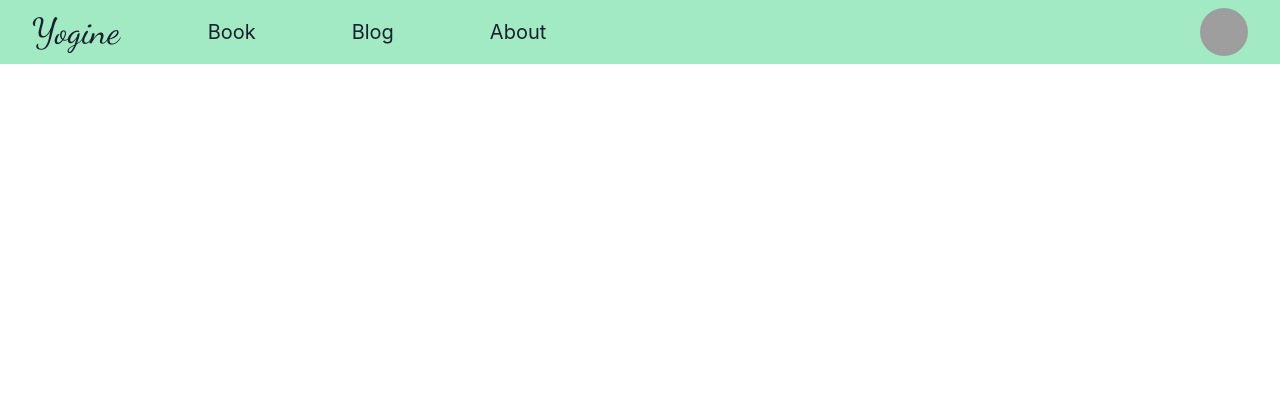
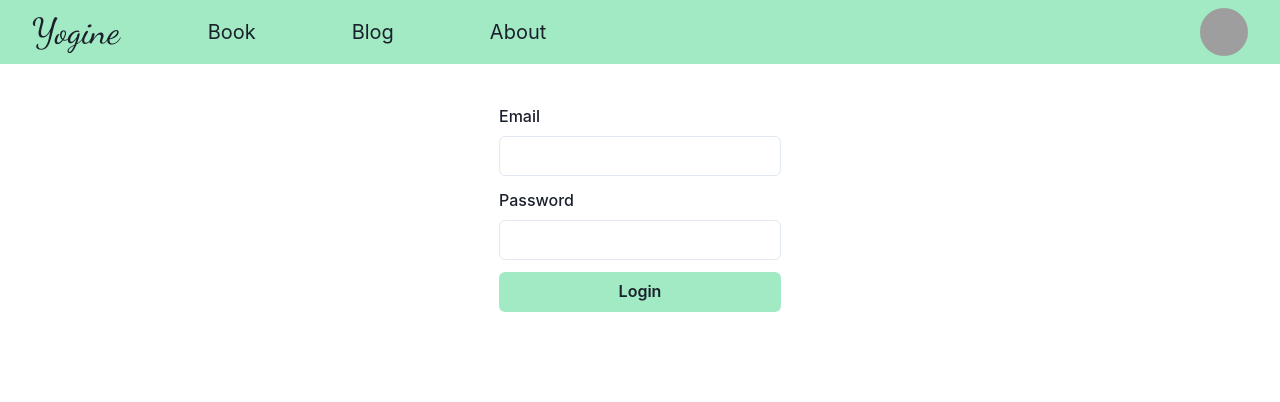
Before and after one commit to martinfaucheux/Yoga-app, a React (Create React App) app in the folder frontend/: page /login in a window 1280 px wide. Shown: the top 402 px of the page. Built offline with nearby package versions, Linux system fonts and the light colour scheme; grey boxes are pictures that could not be loaded.

Commit message:
add basic login components

```diff
--- a/frontend/src/App.js
+++ b/frontend/src/App.js
@@ -5,6 +5,7 @@ import SimpleNavbar from "./components/SimpleNavbar";
 import SessionDetailPage from "./components/SessionDetailPage";
 import BlogPage from "./components/BlogPage";
 import AboutPage from "./components/AboutPage";
+import LoginPage from "./components/LoginPage";
 import CornerPicture from "./components/CornerPicture";
 import {
   BrowserRouter as Router,
@@ -36,6 +37,7 @@ const MainContent = () => {
   return (
     <Routes>
       <Route path="/" element={<Navigate to="sessions/" />} />
+      <Route path="/login" element={<LoginPage />} />
       <Route path="/sessions" element={<SessionCardBoard />} />
       <Route path="/sessions/:sessionId" element={<SessionDetailPage />} />
       <Route path="/blog" element={<BlogPage />} />
--- /dev/null
+++ b/frontend/src/components/LoginPage.js
@@ -0,0 +1,68 @@
+import React, { useState } from "react";
+import {
+  Button,
+  Input,
+  FormControl,
+  FormLabel,
+  Center,
+  Stack,
+} from "@chakra-ui/react";
+import axios from "axios";
+
+const LoginPage = () => {
+  const [email, setEmail] = useState("");
+  const [password, setPassword] = useState("");
+  const [accessToken, setAccessToken] = useState("");
+  const [refreshToken, setRefreshToken] = useState("");
+
+  const handleLogin = async () => {
+    try {
+      const response = await axios.post("/api/token/", {
+        email,
+        password,
+      });
+
+      const { access, refresh } = response.data;
+
+      setAccessToken(access);
+      localStorage.setItem("jwtToken", access);
+      setRefreshToken(refresh);
+
+      // You can also store the tokens in local storage or a global state management solution like Redux
+    } catch (error) {
+      console.error("Login failed:", error);
+    }
+  };
+
+  return (
+    <Center>
+      <Stack maxW={"600px"} spacing={3} padding="40px">
+        <FormControl id="email">
+          <FormLabel>Email</FormLabel>
+          <Input
+            type="email"
+            value={email}
+            onChange={(e) => setEmail(e.target.value)}
+          />
+        </FormControl>
+        <FormControl id="password">
+          <FormLabel>Password</FormLabel>
+          <Input
+            type="password"
+            value={password}
+            onChange={(e) => setPassword(e.target.value)}
+          />
+        </FormControl>
+        <Button
+          onClick={handleLogin}
+          background="#A2EAC3"
+          _hover={{ bg: "#6DB990" }}
+        >
+          Login
+        </Button>
+      </Stack>
+    </Center>
+  );
+};
+
+export default LoginPage;
```
